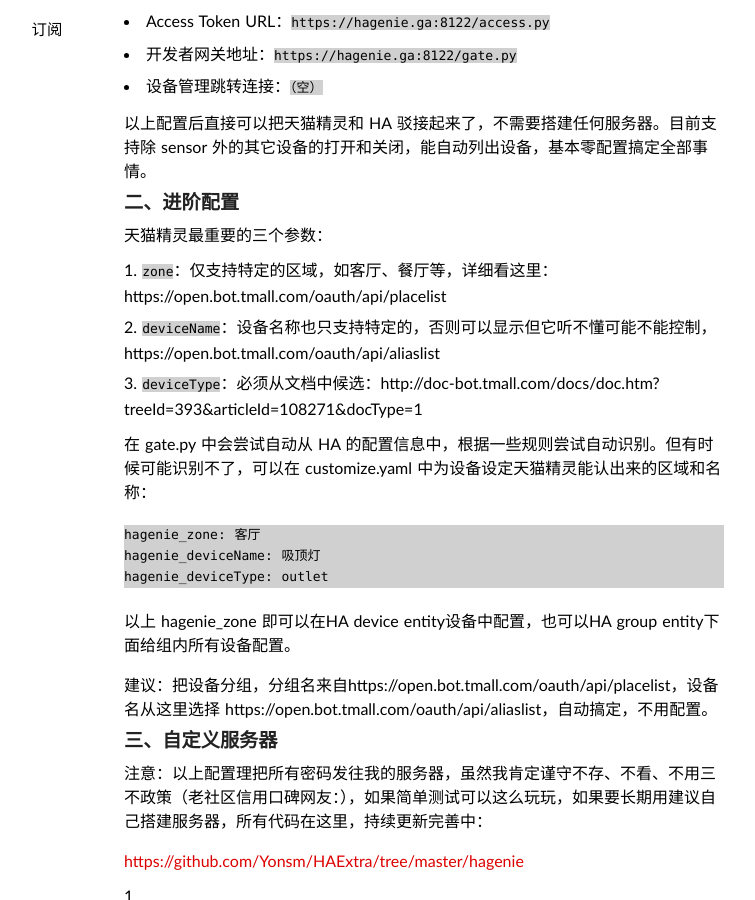
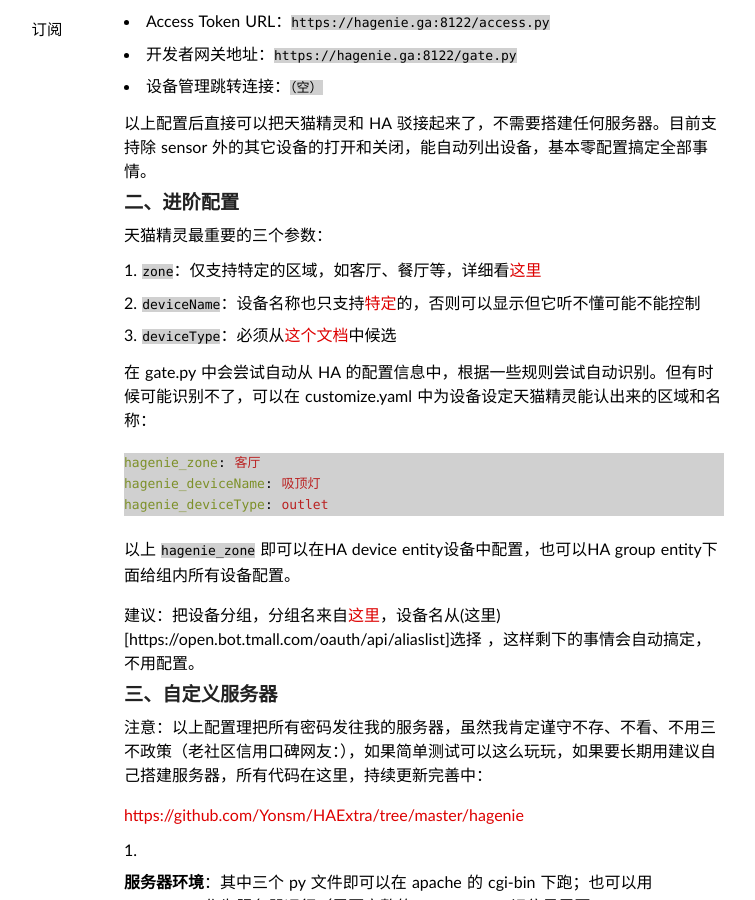
Before and after one commit to Yonsm/Yonsm.github.io, a Jekyll site: the page built from _posts/2018-02-06-hagenie.md, in a window 1280 px wide and 900 px high, scrolled down 286 px. Shown: the whole window, without its empty margins (216-971 px from the left). Built offline with Jekyll 4.4.1, drawn with Linux system fonts in a browser that asks for light colours; comment, search, counter and statistics services are not loaded.

Commit message:
Update 2018-02-06-hagenie.md

````diff
--- a/_posts/2018-02-06-hagenie.md
+++ b/_posts/2018-02-06-hagenie.md
@@ -24,21 +24,21 @@ tags: 智能家居
 
 天猫精灵最重要的三个参数：
 
-1. `zone`：仅支持特定的区域，如客厅、餐厅等，详细看这里：https://open.bot.tmall.com/oauth/api/placelist
-2. `deviceName`：设备名称也只支持特定的，否则可以显示但它听不懂可能不能控制，https://open.bot.tmall.com/oauth/api/aliaslist
-3. `deviceType`：必须从文档中候选：http://doc-bot.tmall.com/docs/doc.htm?treeId=393&articleId=108271&docType=1
+1. `zone`：仅支持特定的区域，如客厅、餐厅等，详细看[这里](https://open.bot.tmall.com/oauth/api/placelist)
+2. `deviceName`：设备名称也只支持[特定](https://open.bot.tmall.com/oauth/api/aliaslist)的，否则可以显示但它听不懂可能不能控制
+3. `deviceType`：必须从[这个文档](http://doc-bot.tmall.com/docs/doc.htm?treeId=393&articleId=108271&docType=1)中候选
 
 在 gate.py 中会尝试自动从 HA 的配置信息中，根据一些规则尝试自动识别。但有时候可能识别不了，可以在 customize.yaml 中为设备设定天猫精灵能认出来的区域和名称：
 
-```
+```yaml
 hagenie_zone: 客厅
 hagenie_deviceName: 吸顶灯
 hagenie_deviceType: outlet
 ```
 
-以上 hagenie_zone 即可以在HA device entity设备中配置，也可以HA group entity下面给组内所有设备配置。
+以上 `hagenie_zone` 即可以在HA device entity设备中配置，也可以HA group entity下面给组内所有设备配置。
 
-建议：把设备分组，分组名来自https://open.bot.tmall.com/oauth/api/placelist，设备名从这里选择 https://open.bot.tmall.com/oauth/api/aliaslist，自动搞定，不用配置。
+建议：把设备分组，分组名来自[这里](https://open.bot.tmall.com/oauth/api/placelist)，设备名从(这里)[https://open.bot.tmall.com/oauth/api/aliaslist]选择 ，这样剩下的事情会自动搞定，不用配置。
 
 ### 三、自定义服务器
 
````
